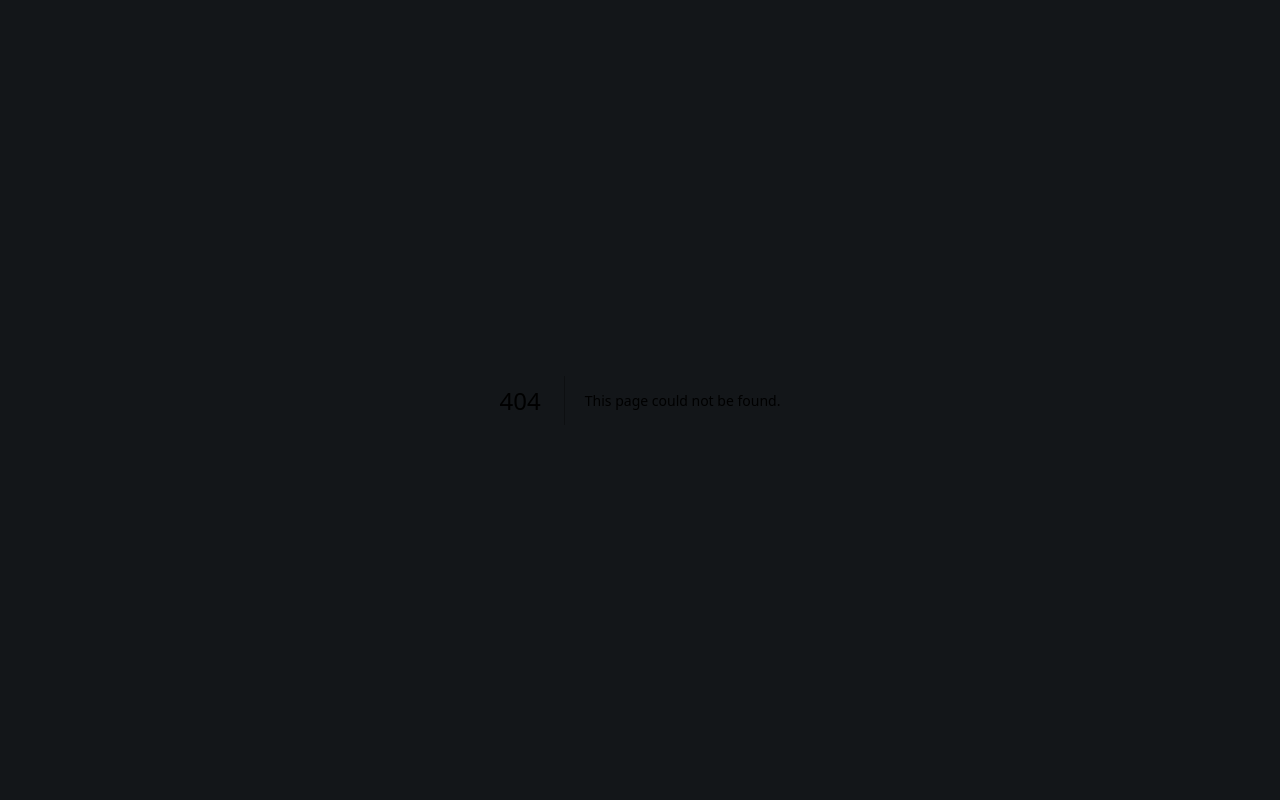
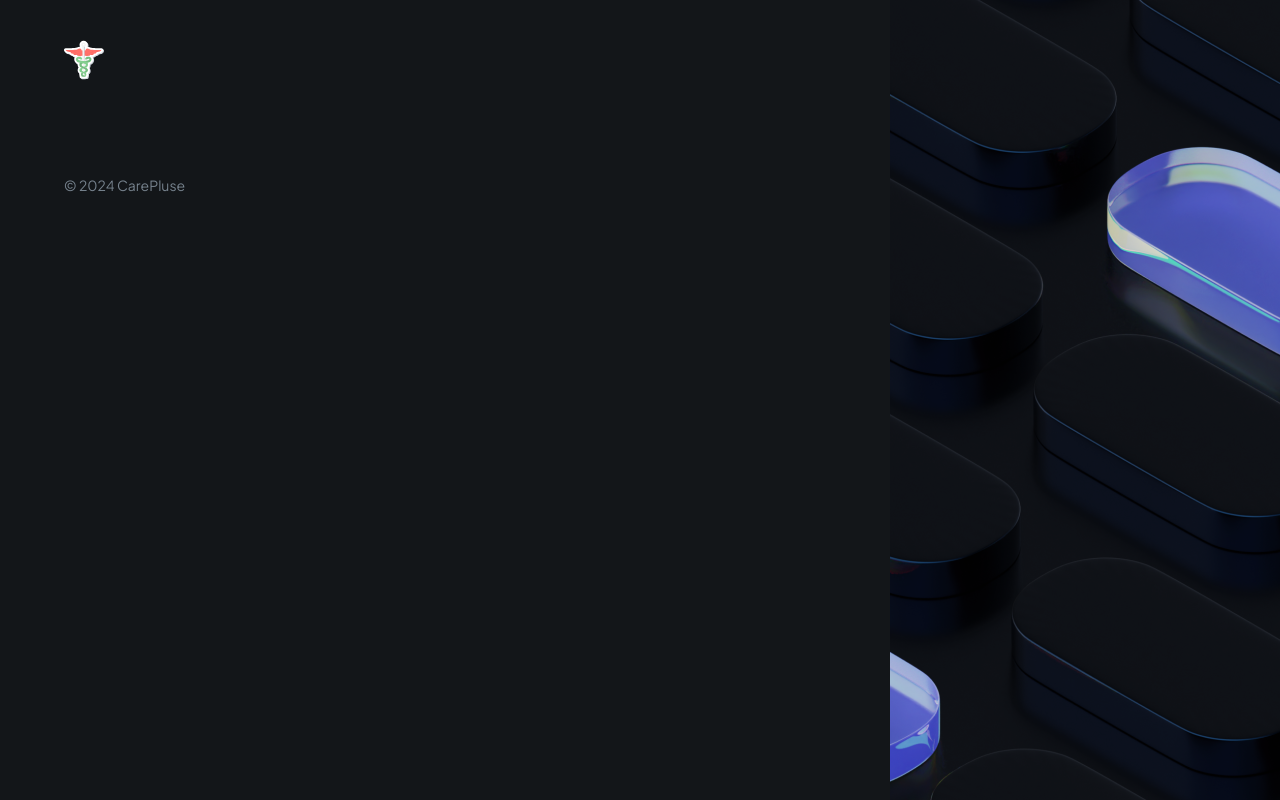
Before and after one commit to vishal32004/VitalView, a Next.js app: page /patients/1/register in a window 1280 px wide. Before the commit this address had no page. Built offline with nearby package versions, Linux system fonts and the light colour scheme.

Commit message:
Added Register page

```diff
--- /dev/null
+++ b/app/patients/[userId]/register/page.tsx
@@ -0,0 +1,33 @@
+import Image from "next/image";
+
+const Register = () => {
+  return (
+    <div className="flex h-screen max-h-screen">
+      <section className="remove-scrollbar container">
+        <div className="sub-container max-w-[860px] flex-1 flex-col py-10">
+          <Image
+            src="/assets/icons/logo.svg"
+            height={1000}
+            width={1000}
+            alt="patient"
+            className="mb-12 h-10 w-fit"
+          />
+
+          {/* <RegisterForm user={user} /> */}
+
+          <p className="copyright py-12">© 2024 CarePluse</p>
+        </div>
+      </section>
+
+      <Image
+        src="/assets/images/register-img.png"
+        height={1000}
+        width={1000}
+        alt="patient"
+        className="side-img max-w-[390px]"
+      />
+    </div>
+  );
+};
+
+export default Register;
```
